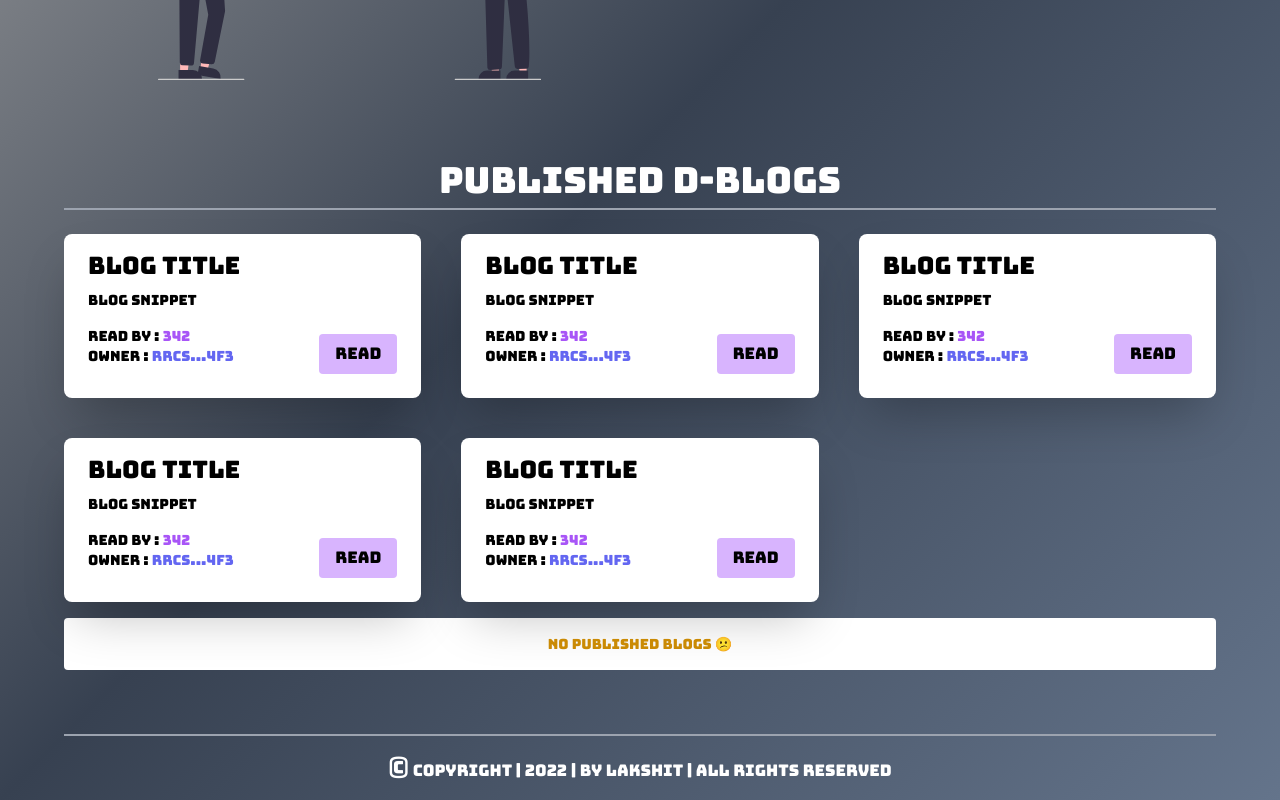
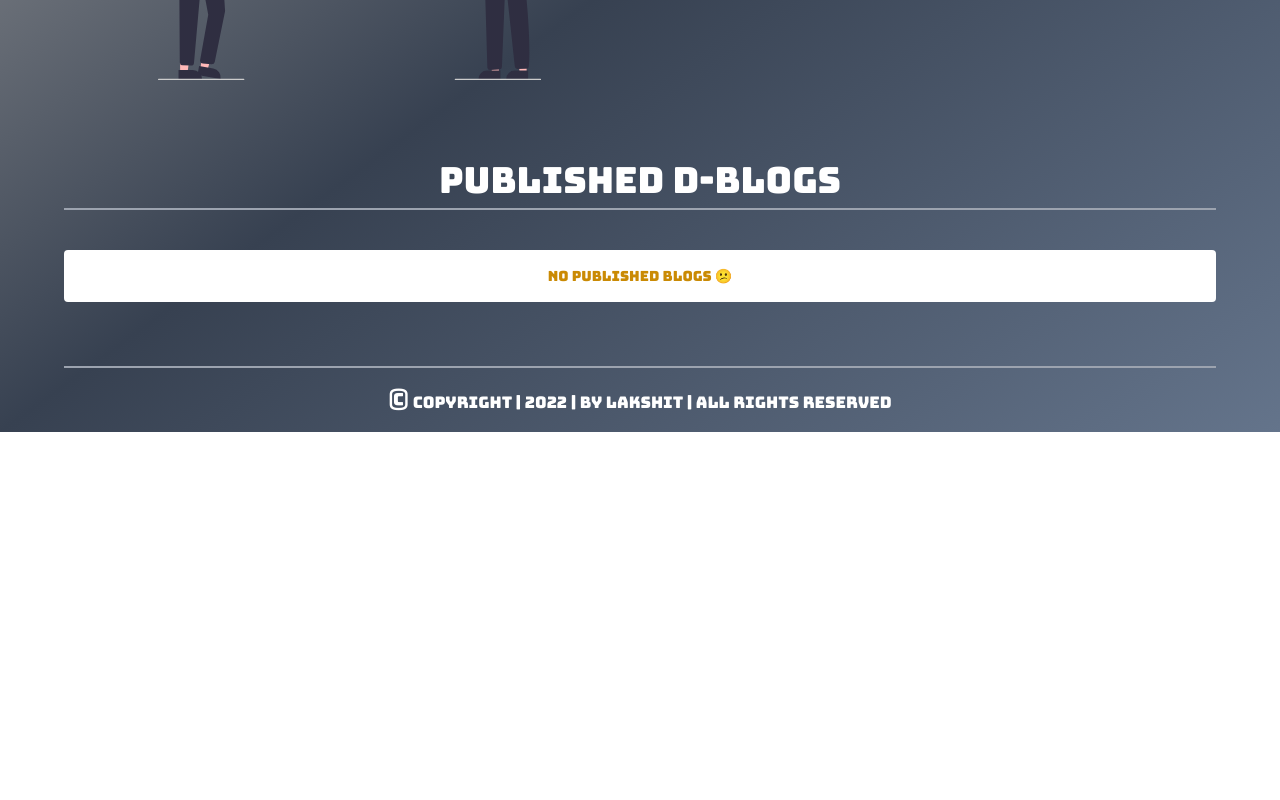
Before and after one commit to Lakshit-Chiranjiv/D-Blog-Dapp, a React (Vite) app in the folder client/: page / in a window 1280 px wide. Shown: the part 501-1301 px from the top of the page. After the commit the page ends 933 px from the top, so only its background shows below. Built offline with nearby package versions, Linux system fonts and the light colour scheme.

Commit message:
commented dummy blogs

```diff
--- a/client/src/components/BlogList.jsx
+++ b/client/src/components/BlogList.jsx
@@ -8,11 +8,11 @@ const BlogList = ({allBlogs}) => {
     <section className='my-8 mx-16 py-4' id='bloglist'>
         <h2 className='text-4xl text-white mb-6 border-b-2 border-gray-400 p-2'>Published D-Blogs</h2>
         <section className='gap-10 flex-wrap grid lg:grid-cols-3 md:grid-cols-2'>
+            {/* <BlogCard title='Blog title' snip='blog snippet' readBy={342} ownerShort='rrcs...4f3'/>
             <BlogCard title='Blog title' snip='blog snippet' readBy={342} ownerShort='rrcs...4f3'/>
             <BlogCard title='Blog title' snip='blog snippet' readBy={342} ownerShort='rrcs...4f3'/>
             <BlogCard title='Blog title' snip='blog snippet' readBy={342} ownerShort='rrcs...4f3'/>
-            <BlogCard title='Blog title' snip='blog snippet' readBy={342} ownerShort='rrcs...4f3'/>
-            <BlogCard title='Blog title' snip='blog snippet' readBy={342} ownerShort='rrcs...4f3'/>
+            <BlogCard title='Blog title' snip='blog snippet' readBy={342} ownerShort='rrcs...4f3'/> */}
             {
               allBlogs.map((blog,i) => (
                 <BlogCard title={blog.title} snip={snipetizeBody(blog.body)} readBy={blog.readBy} ownerShort={addressReducer(blog.owner)} key={i}/>
```
